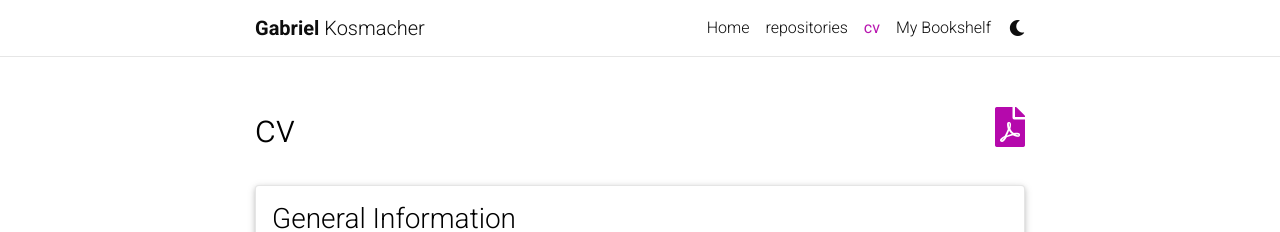
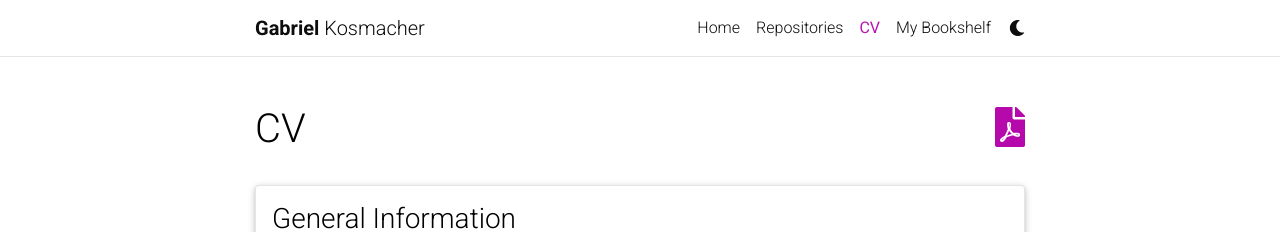
Before and after one commit to kennykos/kennykos.github.io, a Jekyll site: the page built from _pages/cv.md, in a window 1280 px wide and 900 px high. Shown: the top 232 px of the window. Built offline with Jekyll 4.4.1, drawn with Linux system fonts in a browser that asks for light colours; comment, search, counter and statistics services are not loaded; a style sheet for code colours, icons or effects is not loaded.

Commit message:
making page headings upper case

```diff
--- a/_pages/cv.md
+++ b/_pages/cv.md
@@ -1,7 +1,7 @@
 ---
 layout: cv
 permalink: /cv/
-title: cv
+title: CV
 nav: true
 nav_order: 2
 cv_pdf: Kosmacher_CV.pdf
```
Also changed, not shown: _pages/repositories.md (+1 -1 lines).
